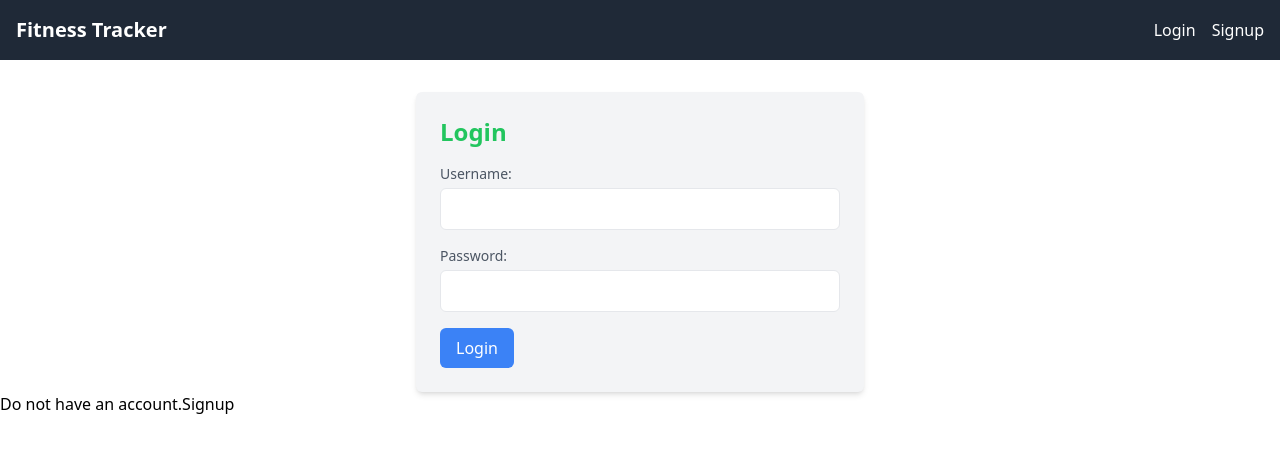
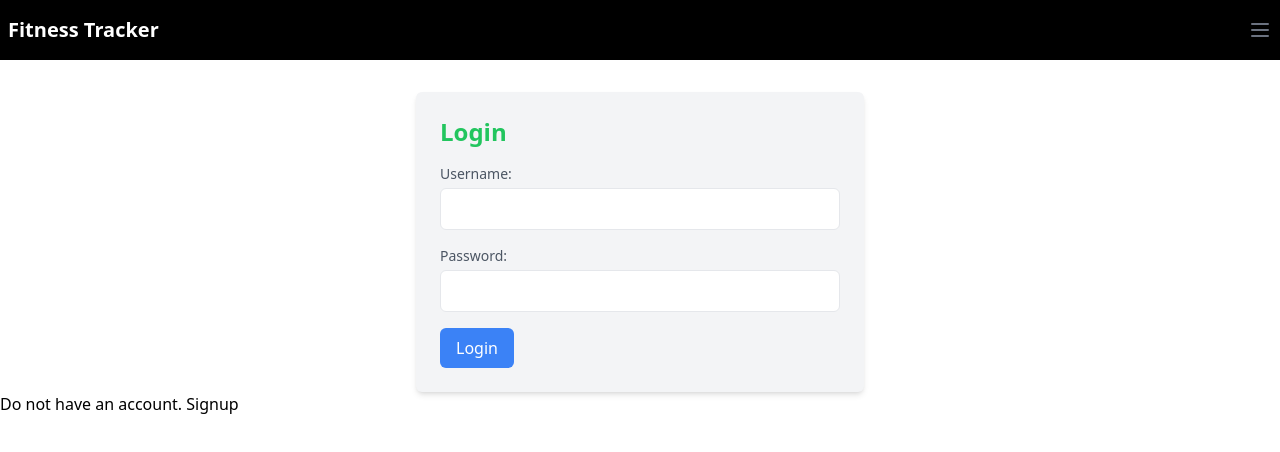
Before and after one commit to Vinsmoke55/Fitness-tracker, a React (Vite) app in the folder client/fitness-tracker/: page / in a window 1280 px wide. Shown: the top 452 px of the page. Built offline with nearby package versions, Linux system fonts and the light colour scheme.

Commit message:
added loader and slider in navbar

```diff
--- a/client/fitness-tracker/index.html
+++ b/client/fitness-tracker/index.html
@@ -7,7 +7,7 @@
     <title>Vite + React</title>
     <script src="https://cdn.tailwindcss.com"></script>
   </head>
-  <body>
+  <body class="">
     <div id="root"></div>
     <script type="module" src="/src/main.jsx"></script>
   </body>
--- /dev/null
+++ b/client/fitness-tracker/src/components/loader.jsx
@@ -0,0 +1,16 @@
+import React from 'react';
+
+const Loader=()=>{
+	return(
+		<>
+		<div className="flex items-center justify-center h-screen">
+	      <div className="flex flex-row gap-2">
+	        <div className="w-4 h-4 rounded-full bg-blue-700 animate-bounce"></div>
+	        <div className="w-4 h-4 rounded-full bg-blue-700 animate-bounce" style={{ animationDelay: '-0.3s' }}></div>
+	        <div className="w-4 h-4 rounded-full bg-blue-700 animate-bounce" style={{ animationDelay: '-0.5s' }}></div>
+	      </div>
+    	</div>
+		</>
+		)
+}
+export default Loader;
--- a/client/fitness-tracker/src/components/login.jsx
+++ b/client/fitness-tracker/src/components/login.jsx
@@ -1,13 +1,15 @@
 import React, { useState } from 'react';
 import axios from 'axios';
-import Home from './home'
-import NavBar from './nav'
+import Home from './home';
+import NavBar from './nav';
+import Loader from './loader';
 
 const LoginPage = () => {
   const [username, setUsername] = useState('');
   const [password, setPassword] = useState('');
-  const [userdata,setUserdata]=useState('')
-  const [error,setError]=useState(null)
+  const [userdata, setUserdata] = useState('');
+  const [error, setError] = useState(null);
+  const [loading, setLoading] = useState(false);
 
   const getCSRFToken = () => {
     const cookieValue = document.cookie
@@ -20,6 +22,9 @@ const LoginPage = () => {
 
   const handleLogin = async () => {
     try {
+      setLoading(true);
+      setError(null);
+
       const csrfToken = getCSRFToken();
 
       const response = await axios.post(
@@ -35,27 +40,31 @@ const LoginPage = () => {
 
       if (response.status === 200) {
         console.log('Success:', response.data);
-        setUserdata(response.data)
+        setUserdata(response.data);
       } else {
         console.log('Failed:', response.data);
       }
     } catch (error) {
       console.error('Error during login:', error.message);
-      setError('login failed')
+      setError('Login failed');
+    } finally {
+      setLoading(false);
     }
   };
 
   return (
     <>
+      {loading && <Loader />}
+      {!loading && (
+        <>
           {userdata ? (
             <>
-        <NavBar data={userdata}/>
-        <Home data={userdata}/>
+              <NavBar data={userdata} />
+              <Home data={userdata} />
             </>
-    ):(
-
+          ) : (
             <>
-      <NavBar data={userdata}/>
+              <NavBar data={userdata} />
               <div className="max-w-md mx-auto mt-8 p-6 bg-gray-100 rounded-md shadow-md">
                 <h2 className="text-2xl font-semibold mb-4 text-green-500">Login</h2>
                 <div className="mb-4">
@@ -82,11 +91,10 @@ const LoginPage = () => {
                 >
                   Login
                 </button>
-
               </div>
-    <p>Do not have an account.<a href="/signup">Signup</a></p>
-    {error && (
-      <p className="text-red-500 mt-4 text-2xl">login failed</p>
+              <p>Do not have an account. <a href="/signup">Signup</a></p>
+              {error && <p className="text-red-500 mt-4 text-2xl">{error}</p>}
+            </>
           )}
         </>
       )}
--- a/client/fitness-tracker/src/components/nav.jsx
+++ b/client/fitness-tracker/src/components/nav.jsx
@@ -1,60 +1,85 @@
-import React from 'react';
+import React,{useState} from 'react';
 import { Link } from 'react-router-dom';
 
 const Navbar = ({data}) => {
+    const [isSidebarOpen, setSidebarOpen] = useState(false);
+
+  const toggleSidebar = () => {
+    setSidebarOpen(!isSidebarOpen);
+  };
+
+  const handleOutsideClick = (e) => {
+    if (!document.getElementById('sidebar').contains(e.target) && !document.getElementById('open-sidebar').contains(e.target)) {
+      setSidebarOpen(false);
+    }
+  };
+
+  React.useEffect(() => {
+    document.addEventListener('click', handleOutsideClick);
+    return () => {
+      document.removeEventListener('click', handleOutsideClick);
+    };
+  }, []);
   return (
     <>
       {data ?(
-      <nav className="bg-gray-800 p-4">
-      <div className="container mx-auto flex justify-between items-center">
-        <Link to="/" className="text-white text-xl font-bold">
-          Fitness Tracker
-        </Link>
-
-        <ul className="flex space-x-4">
-          <li>
-            <Link to="/" className="text-white hover:text-gray-300">
-              Home
-            </Link>
-          </li>
-          <li>
-            <Link to="/workouts" className="text-white hover:text-gray-300">
-              Workouts
-            </Link>
-          </li>
-          <li>
-            <Link to="/exercises" className="text-white hover:text-gray-300">
-              Exercises
-            </Link>
-          </li>
-          <li>
-            <Link to="/profile" className="text-white hover:text-gray-300">
-              Profile
-            </Link>
-          </li>
-        </ul>
+    <div className="bg-gray-500">
+      <div className="flex overflow-hidden bg-gray-500">
+        <div className={`absolute bg-gray-800 text-white w-56 min-h-screen overflow-y-auto transition-transform ${isSidebarOpen ? '' : 'transform -translate-x-full'} ease-in-out duration-300`} id="sidebar">
+          <div className="p-4">
+            <h1 className="text-2xl font-semibold">Sidebar</h1>
+            <ul className="mt-4">
+              <li className="mb-2"><a href="/" className="block hover:text-indigo-400">Home</a></li>
+              <li className="mb-2"><a href="#" className="block hover:text-indigo-400">Workouts</a></li>
+              <li className="mb-2"><a href="#" className="block hover:text-indigo-400">Exercises</a></li>
+              <li className="mb-2"><a href="#" className="block hover:text-indigo-400">Profile</a></li>
+            </ul>
+          </div>
+        </div>
+        <div className="flex-1 flex flex-col overflow-hidden">
+          <div className="bg-black shadow">
+            <div className="container mx-auto">
+              <div className="flex justify-between items-center py-4 px-2">
+                <h1 className="text-xl font-semibold text-white">Fitness Tracker</h1>
+                <button className="text-gray-500 hover:text-gray-600" id="open-sidebar" onClick={toggleSidebar}>
+                  <svg className="w-6 h-6" fill="none" stroke="currentColor" viewBox="0 0 24 24" xmlns="http://www.w3.org/2000/svg">
+                    <path strokeLinecap="round" strokeLinejoin="round" strokeWidth="2" d="M4 6h16M4 12h16M4 18h16"></path>
+                  </svg>
+                </button>
+              </div>
+            </div>
+          </div>
+        </div>
       </div>
-    </nav>):(
-        <nav className="bg-gray-800 p-4">
-      <div className="container mx-auto flex justify-between items-center">
-        <Link to="/" className="text-white text-xl font-bold">
-          Fitness Tracker
-        </Link>
-
-        <ul className="flex space-x-4">
-          <li>
-            <Link to="/" className="text-white hover:text-gray-300">
-              Login
-            </Link>
-          </li>
-          <li>
-            <Link to="/signup" className="text-white hover:text-gray-300">
-              Signup
-            </Link>
-          </li>
-        </ul>
+    </div>
+    ):(
+    <div className="bg-gray-500">
+      <div className="flex overflow-hidden bg-gray-500">
+        <div className={`absolute bg-gray-800 text-white w-56 min-h-screen overflow-y-auto transition-transform ${isSidebarOpen ? '' : 'transform -translate-x-full'} ease-in-out duration-300`} id="sidebar">
+          <div className="p-4">
+            <h1 className="text-2xl font-semibold">Sidebar</h1>
+            <ul className="mt-4">
+              <li className="mb-2"><a href="/" className="block hover:text-indigo-400">login</a></li>
+              <li className="mb-2"><a href="/signup" className="block hover:text-indigo-400">Signup</a></li>
+            </ul>
+          </div>
+        </div>
+        <div className="flex-1 flex flex-col overflow-hidden">
+          <div className="bg-black shadow">
+            <div className="container mx-auto">
+              <div className="flex justify-between items-center py-4 px-2">
+                <h1 className="text-xl font-semibold text-white">Fitness Tracker</h1>
+                <button className="text-gray-500 hover:text-gray-600" id="open-sidebar" onClick={toggleSidebar}>
+                  <svg className="w-6 h-6" fill="none" stroke="currentColor" viewBox="0 0 24 24" xmlns="http://www.w3.org/2000/svg">
+                    <path strokeLinecap="round" strokeLinejoin="round" strokeWidth="2" d="M4 6h16M4 12h16M4 18h16"></path>
+                  </svg>
+                </button>
+              </div>
+            </div>
+          </div>
+        </div>
       </div>
-    </nav>
+    </div>
     )}
 
     </>
--- a/client/fitness-tracker/src/components/signup.jsx
+++ b/client/fitness-tracker/src/components/signup.jsx
@@ -1,11 +1,15 @@
 import React, { useState } from 'react';
+import {useNavigate} from 'react-router-dom';
 import axios from 'axios';
 import NavBar from './nav'
+import Loader from './loader';
 
 const SignupPage = () => {
   const [username, setUsername] = useState('');
   const [email, setEmail] = useState('');
   const [password, setPassword] = useState('');
+  const [loading,setLoading]=useState(false);
+  const navigateTo=useNavigate();
 
   const getCSRFToken = () => {
     const cookieValue = document.cookie
@@ -18,6 +22,7 @@ const SignupPage = () => {
 
   const handleSignup = async () => {
     try {
+      setLoading(true)
       const csrfToken = getCSRFToken();
 
       const response = await axios.post(
@@ -33,16 +38,22 @@ const SignupPage = () => {
 
       if (response.status === 200) {
         console.log('Success:', response.data);
+        navigateTo('/');
       } else {
         console.log('Failed:', response.data);
       }
     } catch (error) {
       console.error('Error during signup:', error.message);
+    }finally{
+      setLoading(false)
     }
   };
 
   return (
     <>
+      {loading && <Loader />}
+      {!loading && (
+        <>
       <NavBar />
     <div className="max-w-md mx-auto mt-8 p-6 bg-gray-100 rounded-md shadow-md">
       <h2 className="text-2xl font-semibold mb-4 text-green-500">Signup</h2>
@@ -81,6 +92,8 @@ const SignupPage = () => {
       </button>
     </div>
     </>
+        )}
+    </>
   );
 };
 
```
Also changed, not shown: 1 other file (tests, documents, lock files or other folders). Lines whose indentation alone changed are shown as unchanged.
